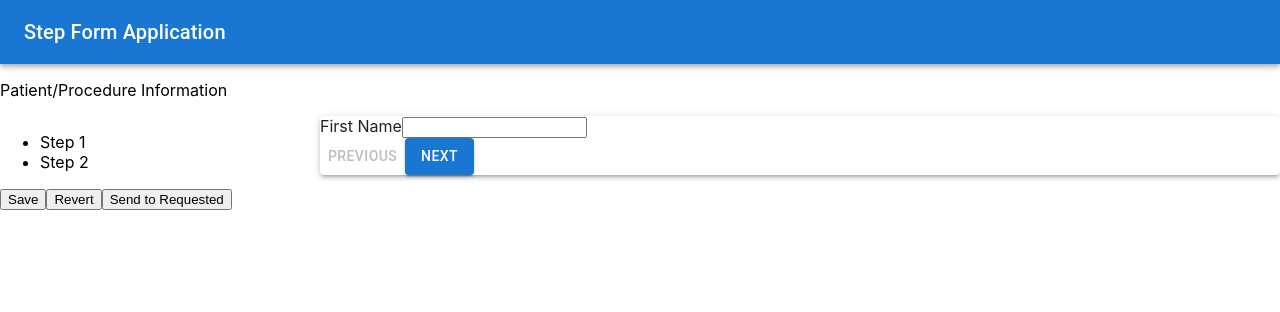
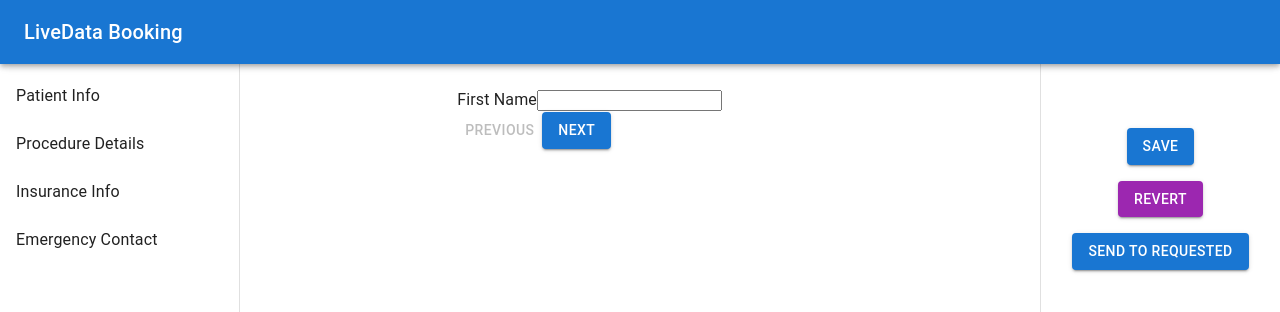
Before and after one commit to gpeddle-LiveData/ng-booking-antd, a React (Create React App) app: page / in a window 1280 px wide. Shown: the top 312 px of the page. Built offline with nearby package versions, Linux system fonts and the light colour scheme.

Commit message:
revise layout

```diff
--- a/src/App.tsx
+++ b/src/App.tsx
@@ -2,17 +2,18 @@
 
 import React, { useState } from 'react';
 import { ThemeProvider } from '@mui/material/styles';
+import CssBaseline from '@mui/material/CssBaseline';
 import AppBar from '@mui/material/AppBar';
 import Toolbar from '@mui/material/Toolbar';
 import Typography from '@mui/material/Typography';
-import Paper from '@mui/material/Paper';
-import Grid from '@mui/material/Grid';
+import Box from '@mui/material/Box';
 
 import theme from './theme';
 import StepForm from './components/StepForm';
-import TopBar from './components/TopBar';
 import LeftSidebar from './components/LeftSidebar';
 import RightSidebar from './components/RightSidebar';
+
+const drawerWidth = 240;
 
 const App: React.FC = () => {
   const [currentStep, setCurrentStep] = useState<number>(1);
@@ -20,38 +21,35 @@
 
   return (
     <ThemeProvider theme={theme}>
-      <div className="app-container">
-        <AppBar position="static">
+      <CssBaseline />
+      <Box sx={{ display: 'flex' }}>
+        <AppBar position="fixed" sx={{ zIndex: (theme) => theme.zIndex.drawer + 1 }}>
           <Toolbar>
-            <Typography variant="h6" component="div">
-              Step Form Application
+            <Typography variant="h6" noWrap component="div">
+              LiveData Booking
             </Typography>
           </Toolbar>
         </AppBar>
-        <TopBar />
-        <Grid container>
-          <Grid item xs={12} md={3}> {/* Sidebar */}
         <LeftSidebar />
-          </Grid>
-          <Grid item xs={12} md={9}>
-            <Paper elevation={3}>
-              <div className="main-content">
+        <Box
+          component="main"
+          sx={{
+            flexGrow: 1,
+            p: 3,
+            width: `calc(100% - ${drawerWidth * 2}px)`,
+            marginLeft: `${drawerWidth}px`, // Ensure main content is not under the left sidebar
+          }}
+        >
+          <Toolbar /> {/* Offset content below the AppBar */}
           <StepForm
             currentStep={currentStep}
             setCurrentStep={setCurrentStep}
             formData={formData}
             setFormData={setFormData}
           />
-              </div>
-            </Paper>
-          </Grid>
-        </Grid>
+        </Box>
         <RightSidebar />
-
-        <div className="bottom-panel">
-          {/* Previous and Next buttons logic here */}
-        </div>
-      </div>
+      </Box>
     </ThemeProvider>
   );
 };
--- a/src/components/LeftSidebar.tsx
+++ b/src/components/LeftSidebar.tsx
@@ -1,17 +1,48 @@
 // src/components/LeftSidebar.tsx
 
 import React from 'react';
+import Drawer from '@mui/material/Drawer';
+import List from '@mui/material/List';
+import ListItem from '@mui/material/ListItem';
+import ListItemText from '@mui/material/ListItemText';
+import { useTheme } from '@mui/material/styles';
+
+const drawerWidth = 240;
 
 const LeftSidebar: React.FC = () => {
+    const theme = useTheme();
+
     return (
-        <div className="left-sidebar">
-            {/* Placeholder for the list of form steps */}
-            <ul>
-                <li>Step 1</li>
-                <li>Step 2</li>
-                {/* Add additional steps as needed */}
-            </ul>
-        </div>
+        <Drawer
+            variant="permanent"
+            sx={{
+                width: drawerWidth,
+                flexShrink: 1,
+                [`& .MuiDrawer-paper`]: {
+                    width: drawerWidth,
+                    boxSizing: 'border-box',
+                    //marginTop: theme.mixins.toolbar.minHeight,
+                    marginTop: '64px',
+                },
+            }}
+        >
+            <List>
+                {/* TODO: dynamic list from form structure */}
+                <ListItem>
+                    <ListItemText primary="Patient Info" />
+                </ListItem>
+                <ListItem>
+                    <ListItemText primary="Procedure Details" />
+                </ListItem>
+                <ListItem>
+                    <ListItemText primary="Insurance Info" />
+                </ListItem>
+                <ListItem>
+                    <ListItemText primary="Emergency Contact" />
+                </ListItem>
+            </List>
+
+        </Drawer>
     );
 };
 
--- a/src/components/RightSidebar.tsx
+++ b/src/components/RightSidebar.tsx
@@ -1,15 +1,45 @@
 // src/components/RightSidebar.tsx
 
 import React from 'react';
+import Drawer from '@mui/material/Drawer';
+import Button from '@mui/material/Button';
+import Stack from '@mui/material/Stack';
+import { useTheme } from '@mui/material/styles';
+
+const drawerWidth = 240;
 
 const RightSidebar: React.FC = () => {
+    const theme = useTheme();
+
     return (
-        <div className="right-sidebar">
-            <button className="action-button">Save</button>
-            <button className="action-button">Revert</button>
-            {/* State transition button */}
-            <button className="state-button">Send to Requested</button>
-        </div>
+        <Drawer
+            variant="permanent"
+            anchor="right"
+            border-color="primary"
+            sx={{
+                width: drawerWidth,
+                flexShrink: 1,
+                [`& .MuiDrawer-paper`]: {
+                    width: drawerWidth,
+                    boxSizing: 'border-box',
+                    //marginTop: theme.mixins.toolbar.minHeight,
+                    marginTop: '64px',
+                },
+            }}
+        >
+            <Stack
+                spacing={2}
+                direction="column"
+                justifyContent="flex-start"
+                alignItems="center"
+                sx={{ marginTop: '64px' }}
+            >
+                <Button variant="contained" color="primary">Save</Button>
+                <Button variant="contained" color="secondary">Revert</Button>
+                {/* State transition button */}
+                <Button variant="contained">Send to Requested</Button>
+            </Stack>
+        </Drawer>
     );
 };
 
--- a/src/components/StepForm.tsx
+++ b/src/components/StepForm.tsx
@@ -3,10 +3,12 @@
 import React from 'react';
 import { Formik, Form, Field, FormikHelpers } from 'formik';
 import { TextField, Button, Container } from '@mui/material';
+import Paper from '@mui/material/Paper';
 import * as Yup from 'yup';
 import formConfig, { FieldConfig } from '../formConfig';
 import ErrorMessage from './ErrorMessage';
 import MuiTextField from './MuiTextField';
+
 
 interface StepFormProps {
   currentStep: number;
```
Lines whose indentation alone changed are shown as unchanged.
